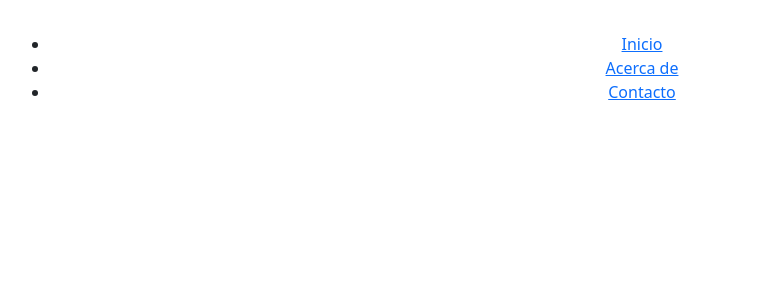
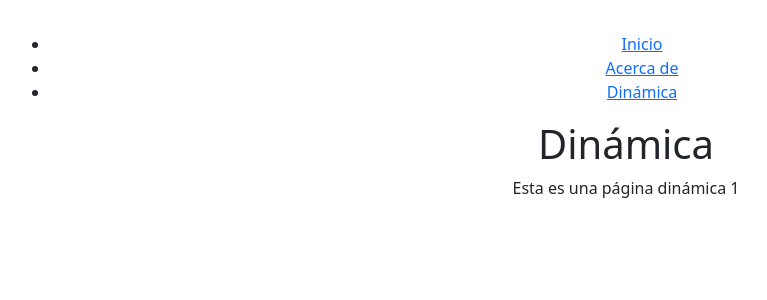
Before and after one commit to pedronieto84/react-19, a React (Vite) app in the folder react-19-curso/: page /dinamica/1 in a window 1280 px wide. Shown: the top 300 px of the page, without its empty margins (14-781 px from the left). Built offline with nearby package versions, Linux system fonts and the light colour scheme.

Commit message:
Navegación dinámica pasando parámetros.

```diff
--- a/react-19-curso/src/App.jsx
+++ b/react-19-curso/src/App.jsx
@@ -3,9 +3,11 @@ import './App.css'
 import { BrowserRouter as Router, Routes, Route, Link } from "react-router-dom";
 import Pagina1 from './paginas/pagina1';
 import Pagina2 from './paginas/pagina2';
-import Pagina3 from './paginas/pagina3';
+import Dinamica from './paginas/dinamica';
 
 function App() {
+
+  let id = 1
 
   return (
     <Router>
@@ -18,7 +20,7 @@ function App() {
           <Link to="/pagina2">Acerca de</Link>
         </li>
         <li>
-          <Link to="/pagina3">Contacto</Link>
+          <Link to={`/dinamica/${id}`}>Dinámica</Link>
         </li>
       </ul>
     </nav>
@@ -26,7 +28,7 @@ function App() {
     <Routes>
       <Route path="/pagina1" element={<Pagina1 />} />
       <Route path="/pagina2" element={<Pagina2 />} />
-      <Route path="/pagina3" element={<Pagina3 />} />
+      <Route path="/dinamica/:id" element={<Dinamica />} />
     </Routes>
   </Router>
   )
--- /dev/null
+++ b/react-19-curso/src/paginas/dinamica.jsx
@@ -0,0 +1,13 @@
+import { useParams } from "react-router-dom"
+
+function Dinamica() {
+    const { id } = useParams()
+    return (
+      <>
+        <h1>Dinámica</h1>
+        <p>Esta es una página dinámica {id}</p>
+      </>
+    )
+  }
+
+  export default Dinamica
--- a/react-19-curso/src/paginas/pagina3.jsx
+++ /dev/null
@@ -1,11 +0,0 @@
-function Pagina3() {
-
-
-    return (
-      <>
-        <h1 >Pagina 3</h1>
-      </>
-    )
-  }
-
-  export default Pagina3
```
